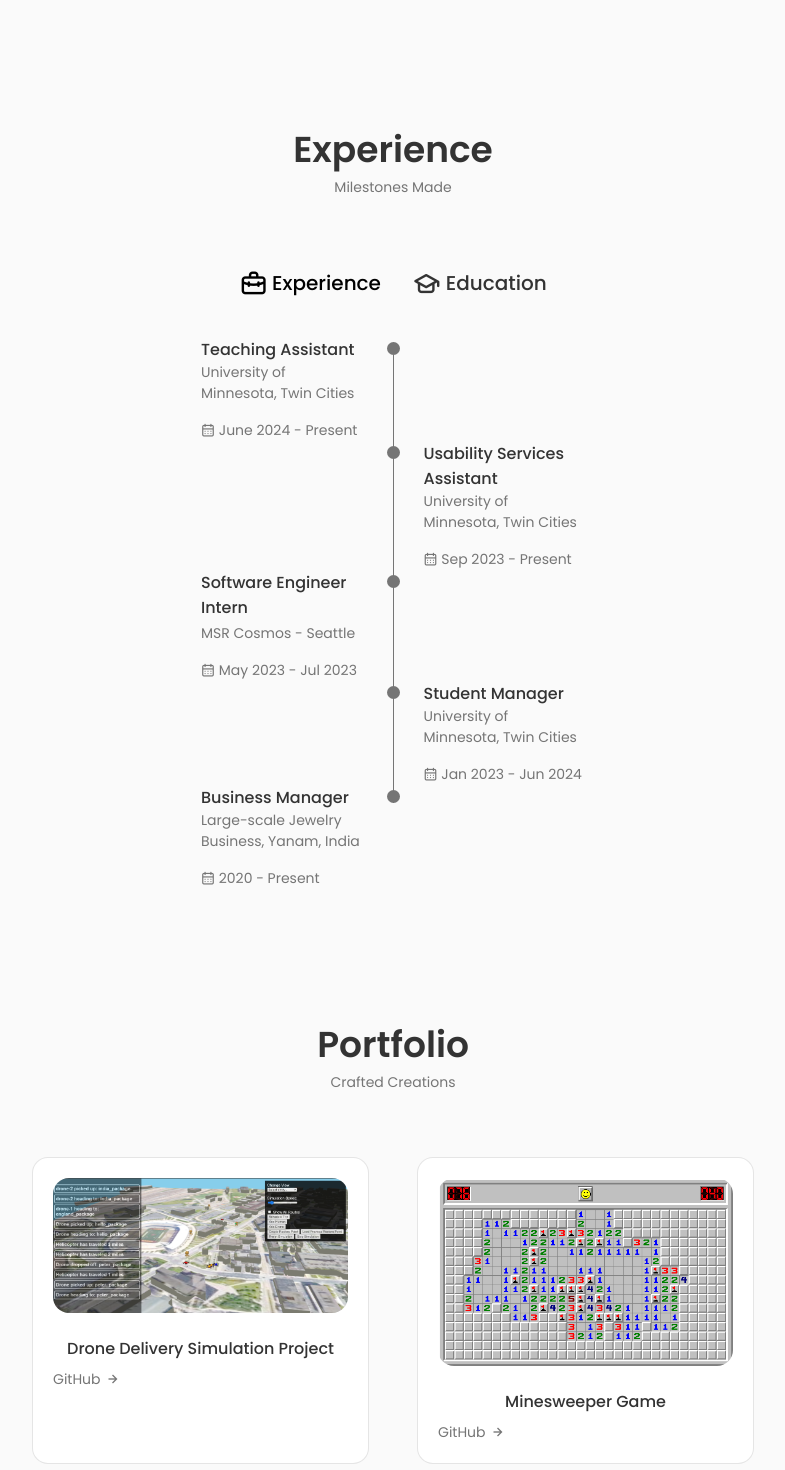
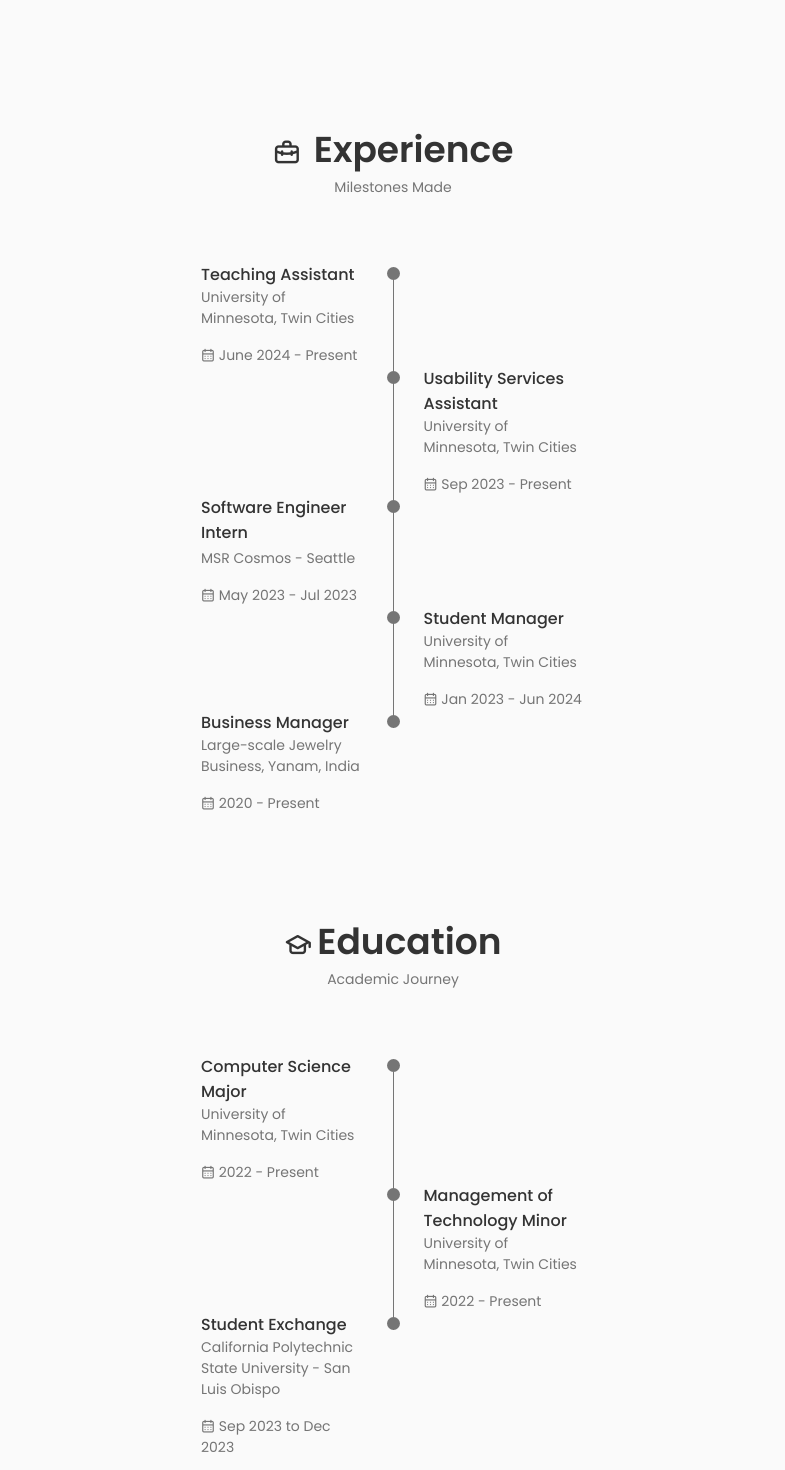
Before and after one commit to preetham28a/portfolio, a React (Create React App) app: page / in a window 1280 px wide. Shown: the part 2140-3610 px from the top of the page, without its empty margins (247-1032 px from the left). Built offline with nearby package versions, Linux system fonts and the light colour scheme.

Commit message:
new changes to experience

```diff
--- a/src/components/qualification/Qualification.jsx
+++ b/src/components/qualification/Qualification.jsx
@@ -1,53 +1,15 @@
-import React, { useState } from "react";
+import React from "react";
 import "./qualification.css";
 
 const Qualification = () => {
-  const [toggleState, setToggleState] = useState(1);
-
-  const toggleTab = (index) => {
-    setToggleState(index);
-  };
-
   return (
     <section className="qualification section" id="experience">
-      <h2 className="section__title">Experience</h2>
+      <h2 className="section__title"><i className="uil uil-briefcase-alt qualification__icon"></i> Experience</h2>
       <span className="section__subtitle">Milestones Made</span>
 
       <div className="qualification__container container">
-        <div className="qualification__tabs">
-          <div
-            className={
-              toggleState === 1
-                ? "qualification__button qualification__active button--flex hover-effect"
-                : "qualification__button button--flex hover-effect"
-            }
-            onClick={() => toggleTab(1)}
-          >
-            <i className="uil uil-briefcase-alt qualification__icon"></i>
-            Experience
-          </div>
-
-          <div
-            className={
-              toggleState === 2
-                ? "qualification__button qualification__active button--flex hover-effect"
-                : "qualification__button button--flex hover-effect"
-            }
-            onClick={() => toggleTab(2)}
-          >
-            <i className="uil uil-graduation-cap qualification__icon"></i>
-            Education
-          </div>
-        </div>
-
         <div className="qualification__sections">
-          <div
-            className={
-              toggleState === 1
-                ? "qualification__content qualification__content-active"
-                : "qualification__content"
-            }
-          >
+          <div className="qualification__content qualification__content-active">
             <div className="qualification__data">
               <div>
                 <h3 className="qualification__title">Teaching Assistant</h3>
@@ -137,14 +99,18 @@
               </div>
             </div>
           </div>
+        </div>
+      </div>
+      <br/>
+      <br/>
+      <br/>
+      <br/>
+      <h2 className="section__title"><i className="uil uil-graduation-cap qualification__icon"></i>Education</h2>
+      <span className="section__subtitle">Academic Journey</span>
 
-          <div
-            className={
-              toggleState === 2
-                ? "qualification__content qualification__content-active"
-                : "qualification__content"
-            }
-          >
+      <div className="qualification__container container">
+        <div className="qualification__sections">
+          <div className="qualification__content qualification__content-active">
             <div className="qualification__data">
               <div>
                 <h3 className="qualification__title">Computer Science Major</h3>
```
